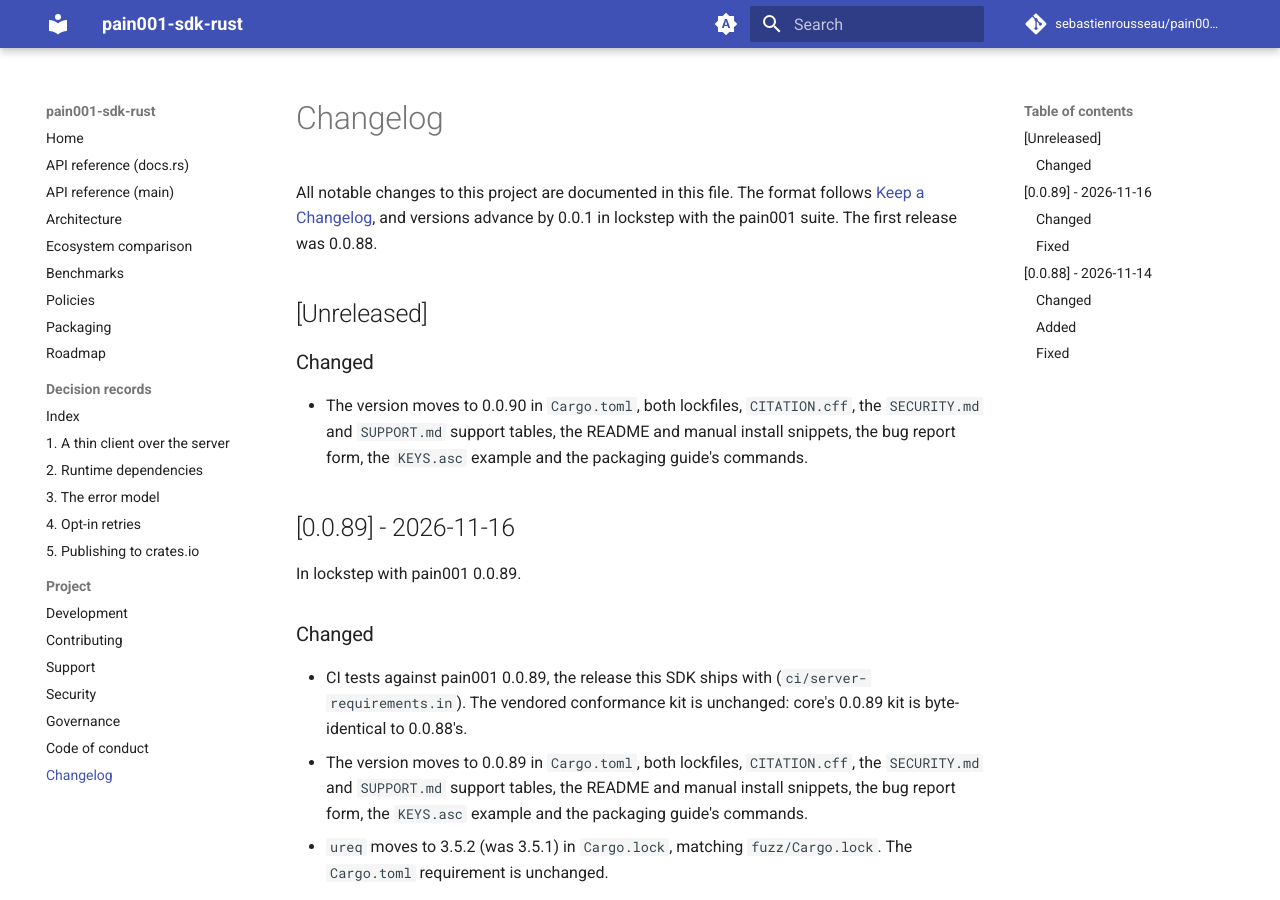
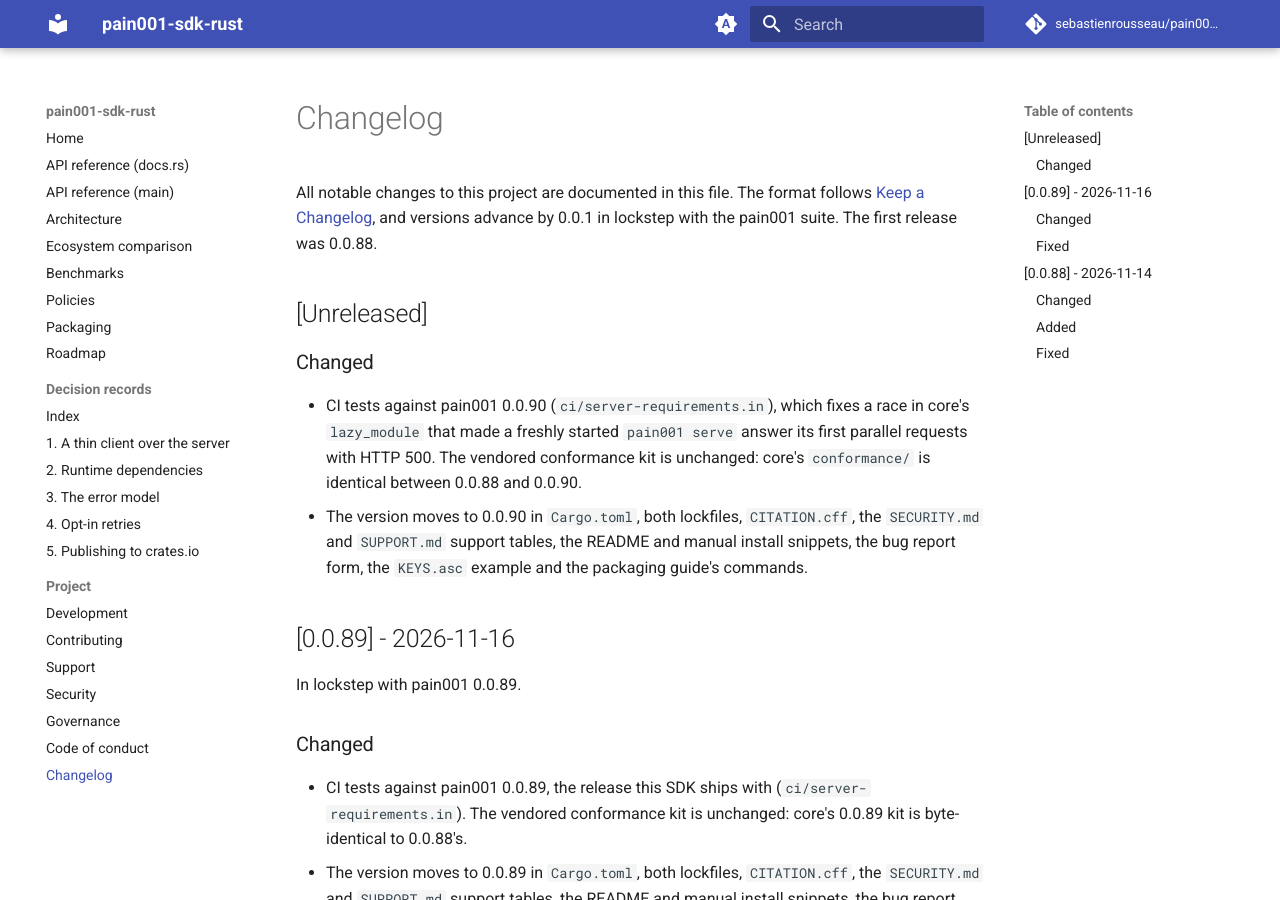
Before and after one commit to sebastienrousseau/pain001-sdk-rust, an MkDocs documentation site: the page built from docs/project/changelog.md, in a window 1280 px wide and 900 px high. Built offline with MkDocs 1.6.1 and Material for MkDocs 9.7.7, drawn with Linux system fonts in a browser that asks for light colours; comment, search, counter and statistics services are not loaded.

Commit message:
build: test against pain001 0.0.90
CI's conformance server moves from pain001 0.0.89 to 0.0.90. Core
0.0.90 fixes a race in lazy_module where a freshly started
`pain001 serve` answered its first parallel requests with HTTP 500;
it is on PyPI.

ci/server-requirements.txt was regenerated with its header command
plus --refresh, then once more with the plain header command so the
header comment is unchanged: only the pain001 line and its two hashes
changed, and both match PyPI's for the 0.0.90 wheel and sdist. The
vendored conformance kit is unchanged, as core's conformance/ is
identical between v0.0.88 and v0.0.90.

The install commands in README.md and CONTRIBUTING.md, the server
version stated in README.md and docs/POLICIES.md, and the bug report's
server placeholder follow. Benchmark figures, recorded server
responses and fuzz seeds stay as recorded.

Assisted-by: Claude Code:claude-opus-5-5 uv
Co-Authored-By: Claude Opus 5.5 <noreply@anthropic.com>
Signed-off-by: Sebastien Rousseau <sebastienrousseau@users.noreply.github.com>

```diff
--- a/CHANGELOG.md
+++ b/CHANGELOG.md
@@ -11,6 +11,11 @@ first release was 0.0.88.
 
 ### Changed
 
+- CI tests against pain001 0.0.90 (`ci/server-requirements.in`), which
+  fixes a race in core's `lazy_module` that made a freshly started
+  `pain001 serve` answer its first parallel requests with HTTP 500.
+  The vendored conformance kit is unchanged: core's `conformance/` is
+  identical between 0.0.88 and 0.0.90.
 - The version moves to 0.0.90 in `Cargo.toml`, both lockfiles,
   `CITATION.cff`, the `SECURITY.md` and `SUPPORT.md` support tables, the
   README and manual install snippets, the bug report form, the
```
Also changed, not shown: CONTRIBUTING.md (+1 -1 lines), README.md (+2 -2 lines), docs/POLICIES.md (+1 -1 lines), 3 other files.
